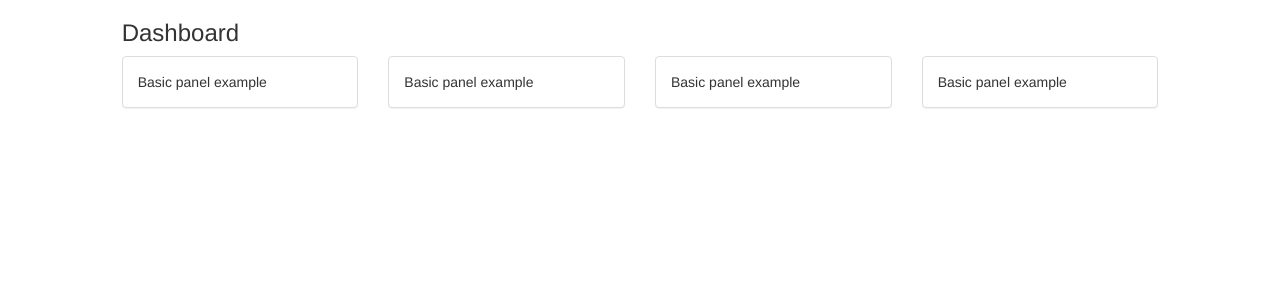
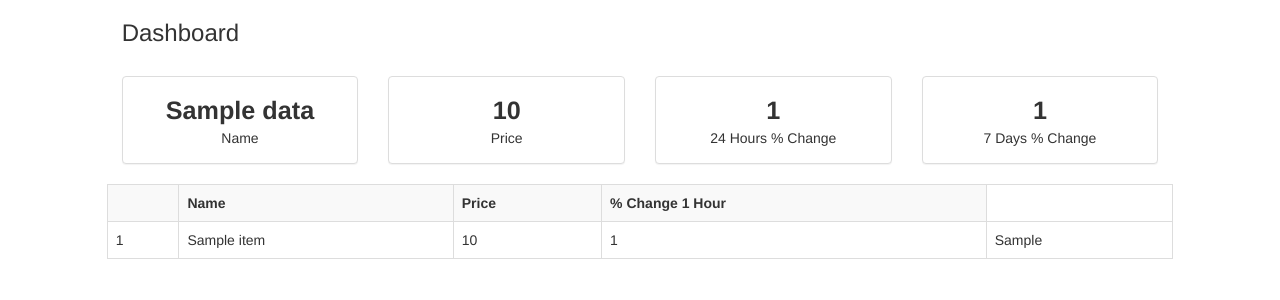
Before and after one commit to kootoomo/Flask-ubuntu, a Flask app: template udemyFlask/app/templates/index.html in a window 1280 px wide. Shown: the top 300 px of the page. Run offline with Flask 2, Linux system fonts and the light colour scheme; the template is opened without the code that fills it: most values are stand-ins (such as "Sample title", 1, 10 or a date in 2020); some libraries are stand-ins or nearby versions.

Commit message:
adding IsOver40 coin price

```diff
--- /dev/null
+++ b/udemyFlask/app/static/style.css
@@ -0,0 +1,5 @@
+.boxValue {
+    font-size: 180%;
+    font-weight: bold;
+    text-align: center;
+}
--- a/udemyFlask/app/templates/index.html
+++ b/udemyFlask/app/templates/index.html
@@ -4,19 +4,21 @@
   <meta charset="utf-8" />
   <title></title>
 <link rel="stylesheet" href="https://maxcdn.bootstrapcdn.com/bootstrap/3.3.7/css/bootstrap.min.css" integrity="sha384-BVYiiSIFeK1dGmJRAkycuHAHRg32OmUcww7on3RYdg4Va+PmSTsz/K68vbdEjh4u" crossorigin="anonymous">
+<link rel="stylesheet" href="./static/style.css">
 </head>
 <body>
 <div class="container-fluid">
     <div class="row">
         <div class="col-md-1"></div>
         <div class="col-md-10">
-            <h3>Dashboard</h3>
+            <h3>Dashboard</h3><br>
             <div class="row">
 
             <div class="col-md-3">
                 <div class="panel panel-default">
                 <div class="panel-body">
-                Basic panel example
+                <span class="boxValue"><center>{{ data["name"] }}</center></span>
+                <div><center>Name</center></div>
                 </div>
                 </div>
             </div>
@@ -24,7 +26,8 @@
             <div class="col-md-3">
                 <div class="panel panel-default">
                 <div class="panel-body">
-                Basic panel example
+                <span class="boxValue"><center>{{ data["price_usd"] }}</center></span>
+                <div><center>Price</center></div>
                 </div>
                 </div>
             </div>
@@ -32,7 +35,8 @@
             <div class="col-md-3">
                 <div class="panel panel-default">
                 <div class="panel-body">
-                Basic panel example
+                <span class="boxValue"><center>{{ data["percent_change_24h"] }}</center></span>
+                <div><center>24 Hours % Change</center></div>
                 </div>
                 </div>
             </div>
@@ -40,10 +44,29 @@
             <div class="col-md-3">
                 <div class="panel panel-default">
                 <div class="panel-body">
-                Basic panel example
+                <span class="boxValue"><center>{{ data["percent_change_7d"] }}</center></span>
+                <div><center>7 Days % Change</center></div>
                 </div>
                 </div>
             </div>
+
+            <table class="table table-striped table-bordered">
+                <tr>
+                    <th></th>
+                    <th>Name</th>
+                    <th>Price</th>
+                    <th>% Change 1 Hour</th>
+                </tr>
+            {% for item in process_coins %}
+                <tr>
+                    <td>{{ loop.index }}</td>
+                    <td>{{ item["name"] }}</td>
+                    <td>{{ item["price_usd"] }}</td>
+                    <td>{{ item["percent_change_1h"] }}</td>
+                    <td>{{ item["isover40"] }}</td>
+                </tr>
+            {% endfor %}
+            </table>
 
             </div>
         </div>
--- a/udemyFlask/app/views.py
+++ b/udemyFlask/app/views.py
@@ -5,4 +5,5 @@ from app import process_data
 
 @app.route('/', methods=['GET'])
 def index():
-    return render_template("index.html", data=process_data.process())
+    return render_template("index.html", data=process_data.process(),
+    	process_coins=process_data.process_coins())
```
Also changed, not shown: udemyFlask/app/process_data.py (+17 -3 lines).
